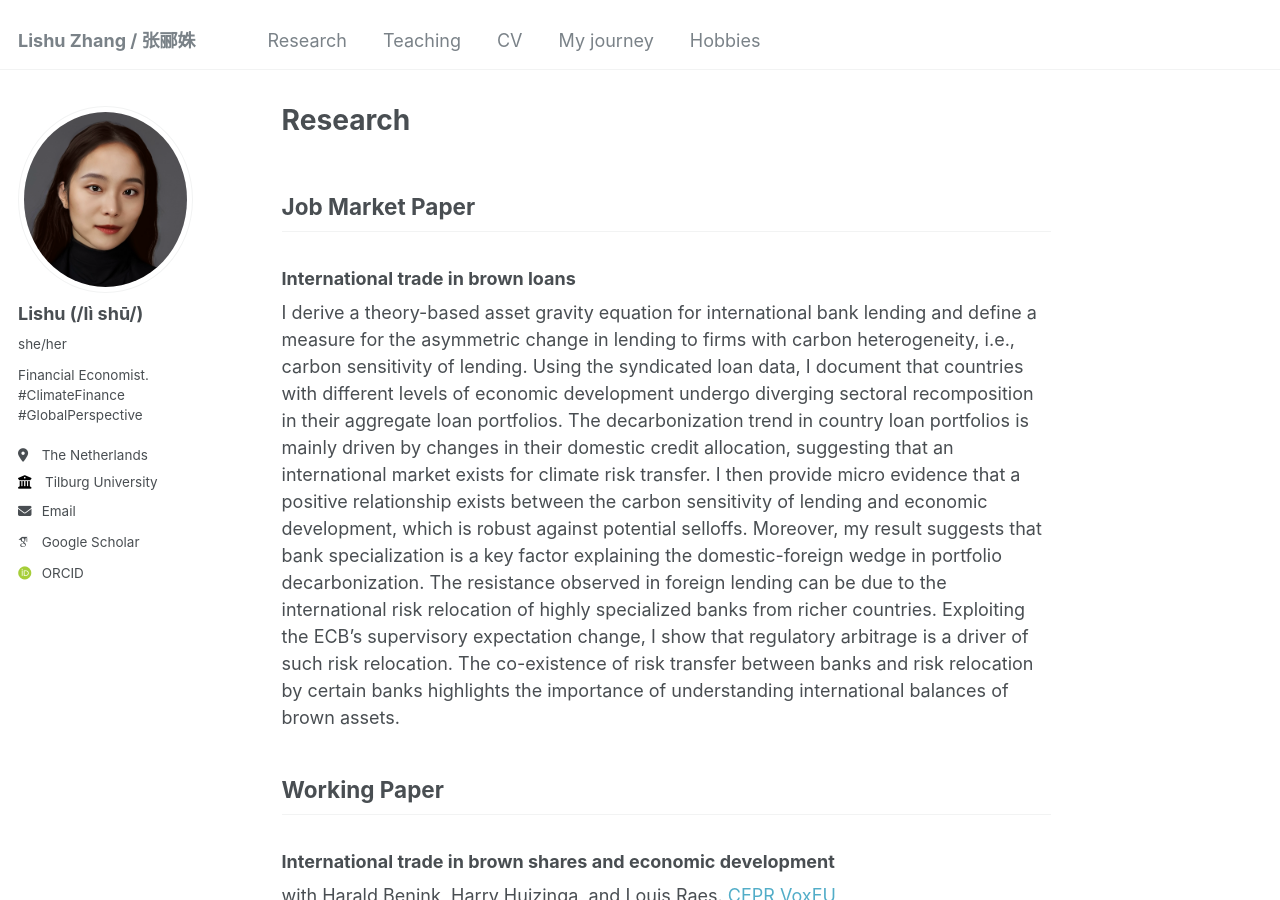
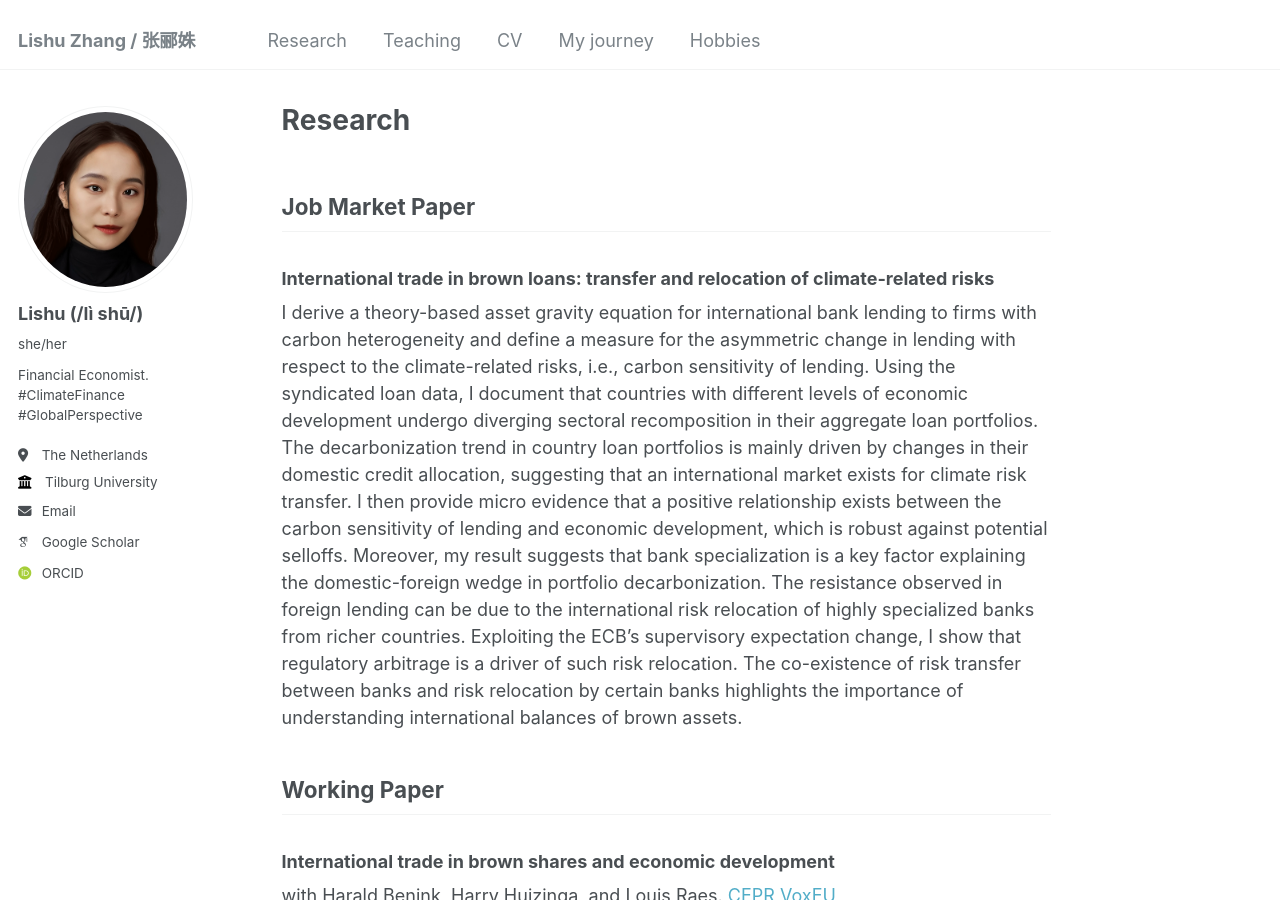
Before and after one commit to LishuZ/LishuZ.github.io, a Jekyll site: the page built from _pages/research.md, in a window 1280 px wide and 900 px high. Built offline with Jekyll 4.4.1, drawn with Linux system fonts in a browser that asks for light colours; some web fonts are replaced.

Commit message:
Update research.md

```diff
--- a/_pages/research.md
+++ b/_pages/research.md
@@ -7,8 +7,8 @@ redirect_from:
   - /research.html
 ---
 ## Job Market Paper
-### International trade in brown loans
-I derive a theory-based asset gravity equation for international bank lending and define a measure for the asymmetric change in lending to firms with carbon heterogeneity, i.e., carbon sensitivity of lending. Using the syndicated loan data, I document that countries with different levels of economic development undergo diverging sectoral recomposition in their aggregate loan portfolios. The decarbonization trend in country loan portfolios is mainly driven by changes in their domestic credit allocation, suggesting that an international market exists for climate risk transfer. I then provide micro evidence that a positive relationship exists between the carbon sensitivity of lending and economic development, which is robust against potential selloffs. Moreover, my result suggests that bank specialization is a key factor explaining the domestic-foreign wedge in portfolio decarbonization. The resistance observed in foreign lending can be due to the international risk relocation of highly specialized banks from richer countries. Exploiting the ECB's supervisory expectation change, I show that regulatory arbitrage is a driver of such risk relocation. The co-existence of risk transfer between banks and risk relocation by certain banks highlights the importance of understanding international balances of brown assets.
+### International trade in brown loans: transfer and relocation of climate-related risks
+I derive a theory-based asset gravity equation for international bank lending to firms with carbon heterogeneity and define a measure for the asymmetric change in lending with respect to the climate-related risks, i.e., carbon sensitivity of lending. Using the syndicated loan data, I document that countries with different levels of economic development undergo diverging sectoral recomposition in their aggregate loan portfolios. The decarbonization trend in country loan portfolios is mainly driven by changes in their domestic credit allocation, suggesting that an international market exists for climate risk transfer. I then provide micro evidence that a positive relationship exists between the carbon sensitivity of lending and economic development, which is robust against potential selloffs. Moreover, my result suggests that bank specialization is a key factor explaining the domestic-foreign wedge in portfolio decarbonization. The resistance observed in foreign lending can be due to the international risk relocation of highly specialized banks from richer countries. Exploiting the ECB's supervisory expectation change, I show that regulatory arbitrage is a driver of such risk relocation. The co-existence of risk transfer between banks and risk relocation by certain banks highlights the importance of understanding international balances of brown assets.
 <br/>
 
 
```
